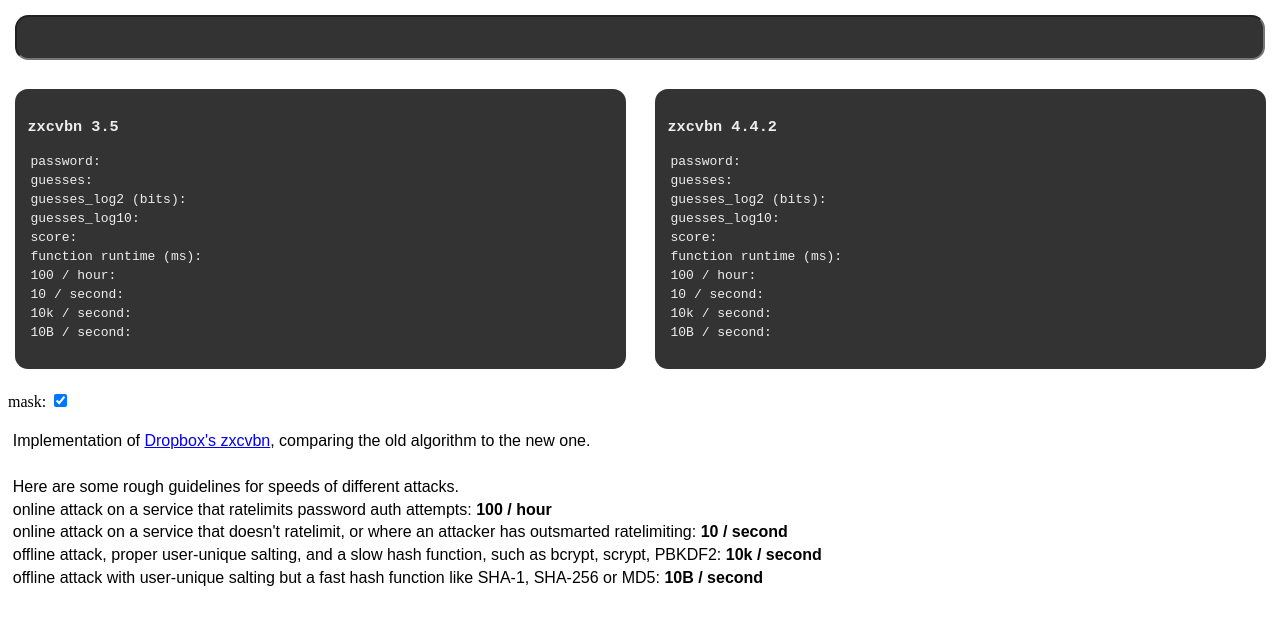
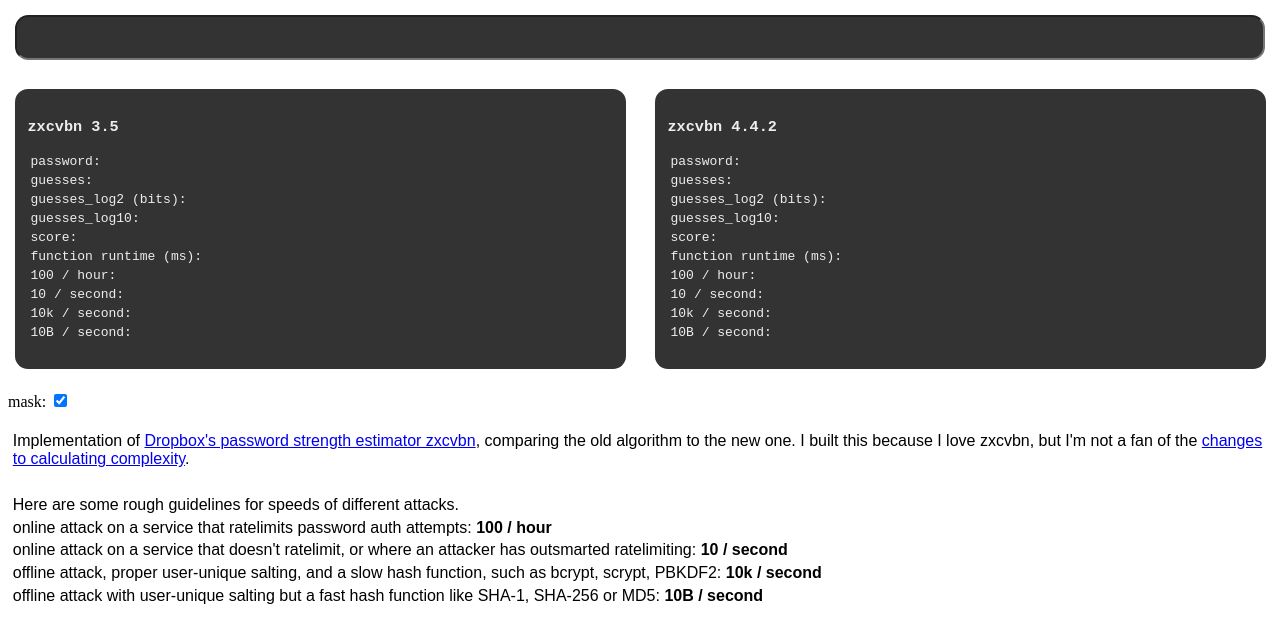
Before and after one commit to StephenWetzel/stephenwetzel.github.io, a plain HTML site: page pages/zxcvbn.html in a window 1280 px wide. Drawn offline with Linux system fonts and the light colour scheme.

Commit message:
Add a bit more explanation of what this page is

```diff
--- a/pages/zxcvbn.html
+++ b/pages/zxcvbn.html
@@ -3,7 +3,7 @@
 <head>
   <meta charset="utf-8">
   <meta name="viewport" content="width=device-width, initial-scale=1, shrink-to-fit=no">
-  <title>zxcvbn Demo</title>
+  <title>zxcvbn Demo - Password Strength Estimator</title>
   <style>
     .wrapper {
       display: grid;
@@ -86,7 +86,7 @@
     </div>
     <div class='mask'>mask: <input type='checkbox' id='toggle-mask' checked/></div>
     <div class='explanation'>
-      <p>Implementation of <a href='https://github.com/dropbox/zxcvbn'>Dropbox's zxcvbn</a>, comparing the old algorithm to the new one.</p>
+      <p>Implementation of <a href='https://github.com/dropbox/zxcvbn'>Dropbox's password strength estimator zxcvbn</a>, comparing the old algorithm to the new one.  I built this because I love zxcvbn, but I'm not a fan of the <a href='https://github.com/dropbox/zxcvbn/issues/135'>changes to calculating complexity</a>.</p>
       <br>
       <p>Here are some rough guidelines for speeds of different attacks.</p>
       <p>online attack on a service that ratelimits password auth attempts: <strong>100 / hour</strong></p>
```
